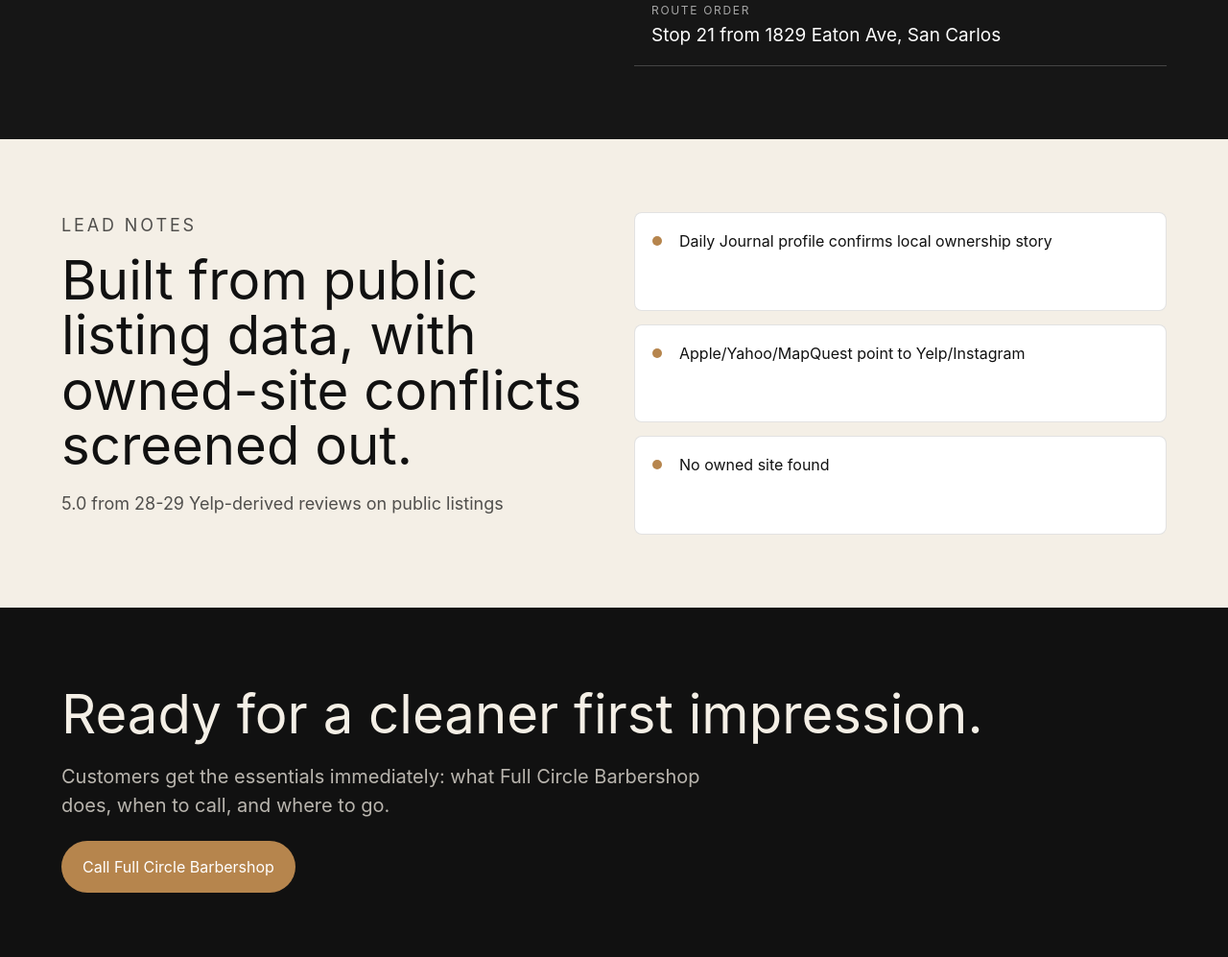
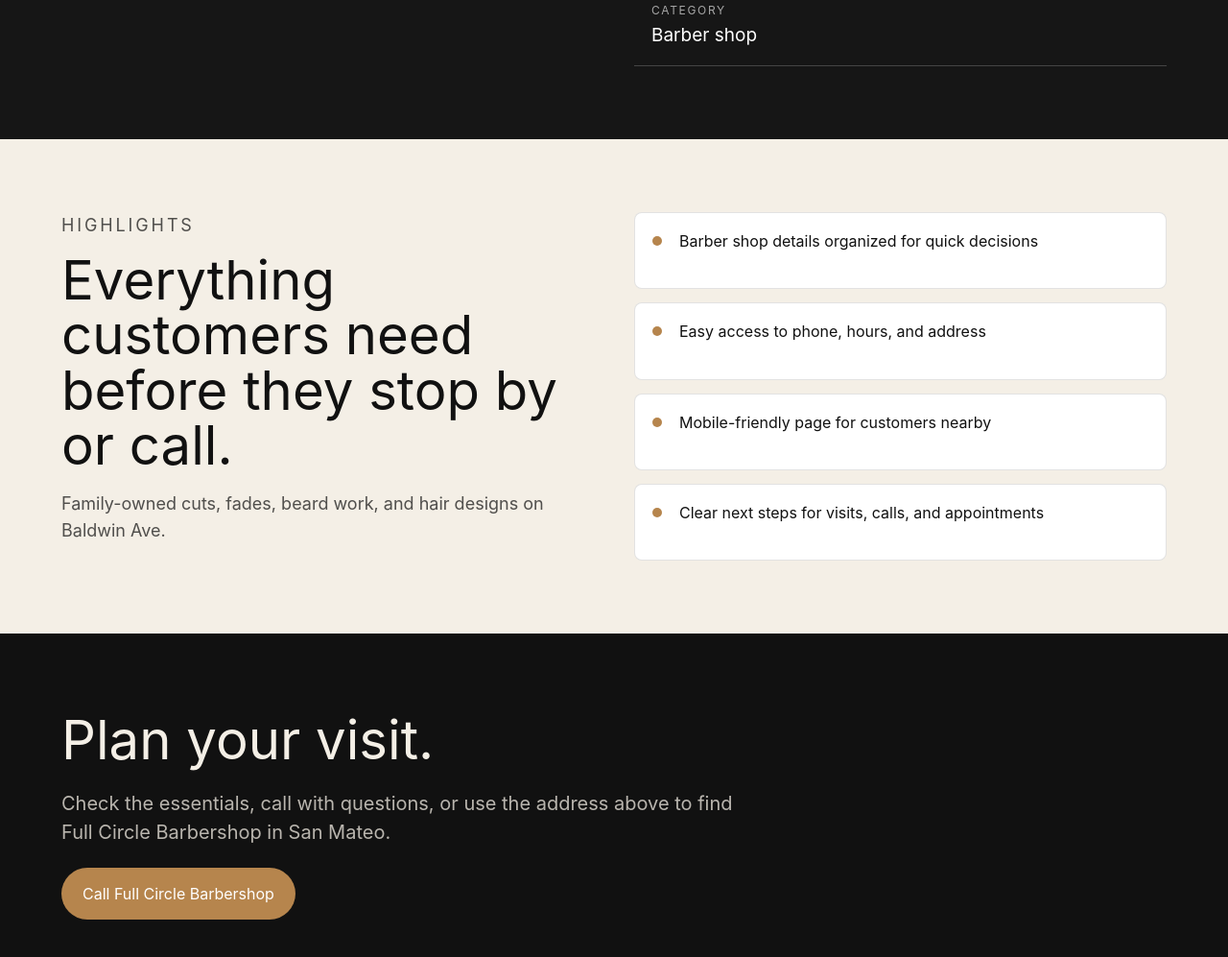
Before and after one commit to axel-slid/full-circle-barbershop-san-mateo, a website: page index.html in a window 1280 px wide. Shown: the part 1763-2760 px from the top of the page at 96% size. Drawn offline with Linux system fonts and the light colour scheme.

Commit message:
Make webpage copy demo ready

```diff
--- a/index.html
+++ b/index.html
@@ -46,7 +46,7 @@
       </section>
 
       <section class="intro">
-        <p>Full Circle Barbershop uses third-party/social discovery today. A direct site can showcase services while still supporting walk-ins and booking links.</p>
+        <p>Full Circle Barbershop gives customers a simple place to check services, hours, and contact details before they visit or call.</p>
       </section>
 
       <section class="split" id="services">
@@ -70,26 +70,27 @@
         <dl>
           <div><dt>Phone</dt><dd>(650) 445-2728</dd></div>
           <div><dt>Hours</dt><dd>Tue-Sat 8 AM-5 PM; Sun-Mon closed</dd></div>
-          <div><dt>Route order</dt><dd>Stop 21 from 1829 Eaton Ave, San Carlos</dd></div>
+          <div><dt>Category</dt><dd>Barber shop</dd></div>
         </dl>
       </section>
 
       <section class="proof" id="proof">
         <div>
-          <p class="section-kicker">Lead notes</p>
-          <h2>Built from public listing data, with owned-site conflicts screened out.</h2>
-          <p>5.0 from 28-29 Yelp-derived reviews on public listings</p>
+          <p class="section-kicker">Highlights</p>
+          <h2>Everything customers need before they stop by or call.</h2>
+          <p>Family-owned cuts, fades, beard work, and hair designs on Baldwin Ave.</p>
         </div>
         <ul>
-          <li>Daily Journal profile confirms local ownership story</li>
-          <li>Apple/Yahoo/MapQuest point to Yelp/Instagram</li>
-          <li>No owned site found</li>
+          <li>Barber shop details organized for quick decisions</li>
+          <li>Easy access to phone, hours, and address</li>
+          <li>Mobile-friendly page for customers nearby</li>
+          <li>Clear next steps for visits, calls, and appointments</li>
         </ul>
       </section>
 
       <section class="cta">
-        <h2>Ready for a cleaner first impression.</h2>
-        <p>Customers get the essentials immediately: what Full Circle Barbershop does, when to call, and where to go.</p>
+        <h2>Plan your visit.</h2>
+        <p>Check the essentials, call with questions, or use the address above to find Full Circle Barbershop in San Mateo.</p>
         <a class="button primary" href="tel:+16504452728">Call Full Circle Barbershop</a>
       </section>
     </main>
```
Also changed, not shown: dist/index.html.
